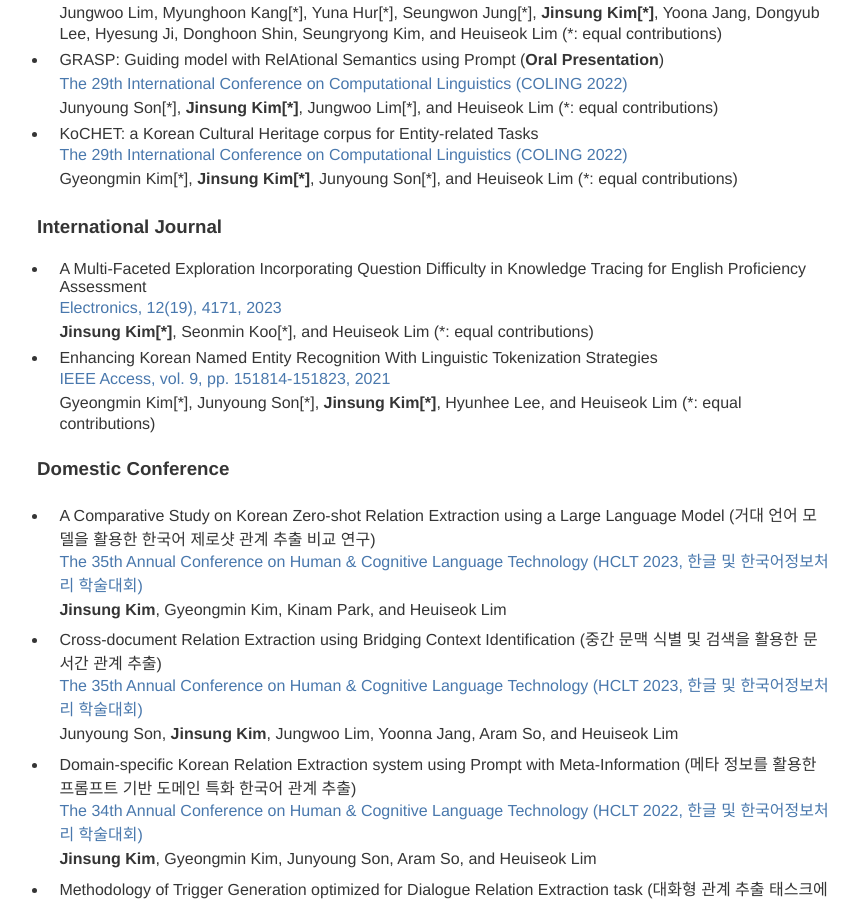
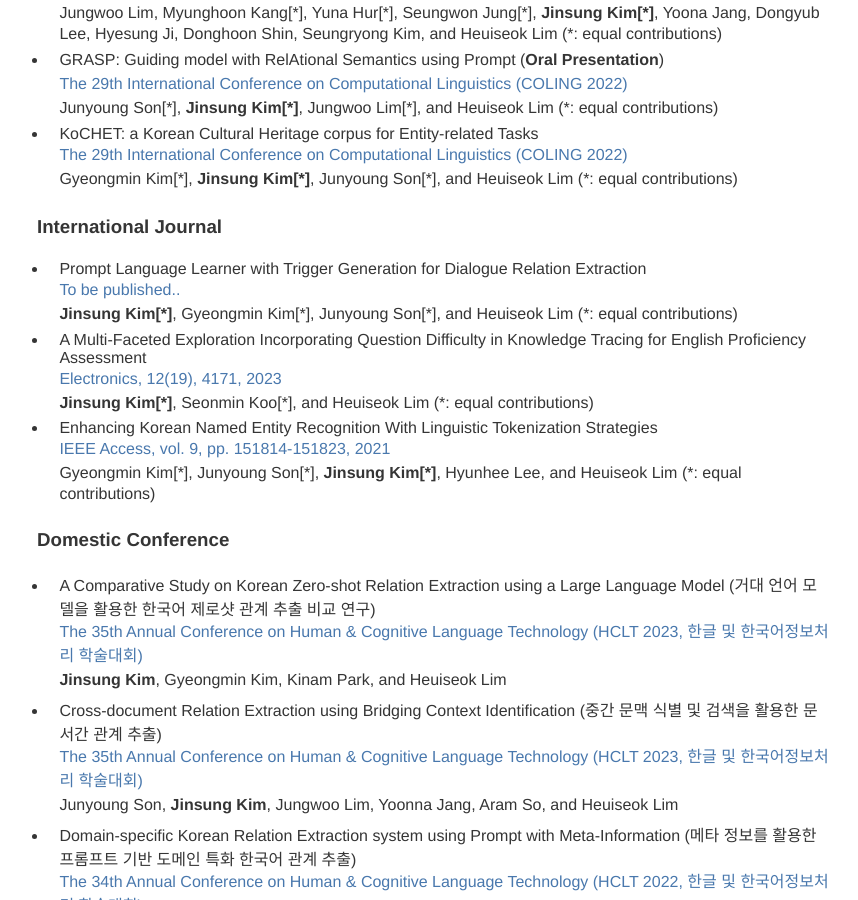
Before and after one commit to jin62304/jin62304.github.io, a Jekyll site: the page built from index.md, in a window 1280 px wide and 900 px high, scrolled down 1731 px. Shown: the whole window, without its empty margins (203-1061 px from the left). Built offline with Jekyll 4.4.1, drawn with Linux system fonts in a browser that asks for light colours.

Commit message:
updated 1114

```diff
--- a/index.md
+++ b/index.md
@@ -65,6 +65,9 @@
 <br/>
 
 ### International Journal
+* Prompt Language Learner with Trigger Generation for Dialogue Relation Extraction <br/>
+<span style="color:rgb(73, 120, 173)"> To be published.. </span> <br/>
+**Jinsung Kim[\*]**, Gyeongmin Kim[\*], Junyoung Son[\*], and Heuiseok Lim (*: equal contributions) <br/>
 * A Multi-Faceted Exploration Incorporating Question Difficulty in Knowledge Tracing for English Proficiency Assessment <br/>
 <span style="color:rgb(73, 120, 173)"> Electronics, 12(19), 4171, 2023 </span> <br/>
 **Jinsung Kim[\*]**, Seonmin Koo[\*], and Heuiseok Lim (*: equal contributions)
```
